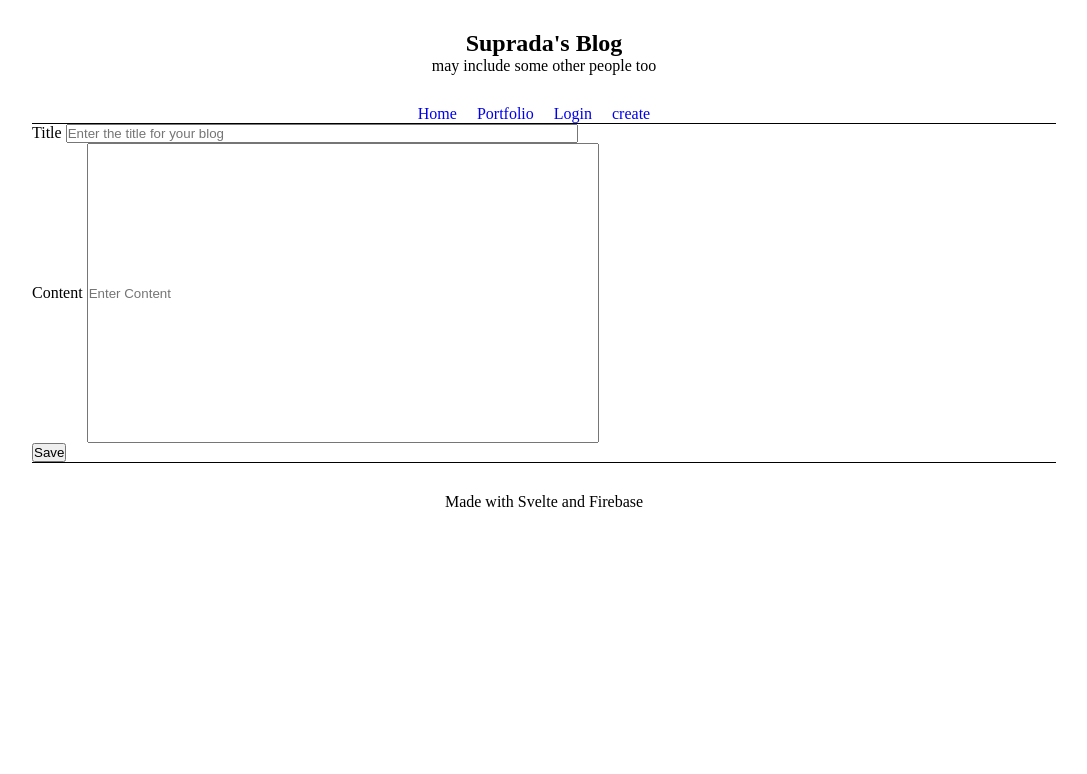
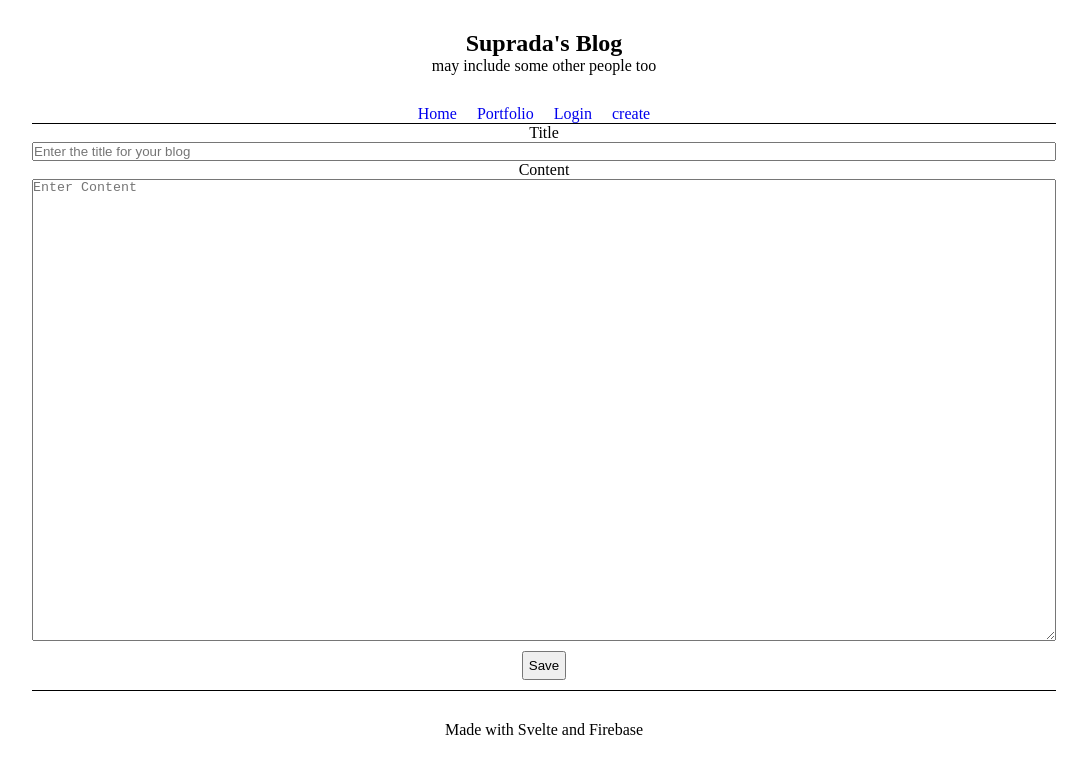
Before and after one commit to Suprada-2002/svelte-crud, a SvelteKit app: page /create in a window 1280 px wide. Shown: the top 774 px of the page, without its empty margins (96-1183 px from the left). Built offline with nearby package versions, Linux system fonts and the light colour scheme.

Commit message:
adding css to create section

```diff
--- a/src/routes/create/+page.svelte
+++ b/src/routes/create/+page.svelte
@@ -81,7 +81,7 @@
        </div>
        <div class="secondInp">
             <label for="content" id="content" >Content</label>
-            <input
+            <textarea
             type="text"
             bind:value={blog.content}
             placeholder="Enter Content"
@@ -96,15 +96,23 @@
 
 </div>
 
+<style>
+.firstInp, .secondInp{
+    width:100%;
+    display: flex;
+    flex-direction: column;
+    justify-content: center;
+    align-items: center;
 
-
-<style>
-    .input{
-        width: 50%;
-    }
-
-    .secondInp{
-        height: 300px;
-    }
-
+}
+.secondInp{
+    height: 60vh;
+}
+.buttons{
+    text-align: center;
+    padding: 10px 0px;
+}
+button {
+    padding: 5px 5px;
+}
 </style>
```
